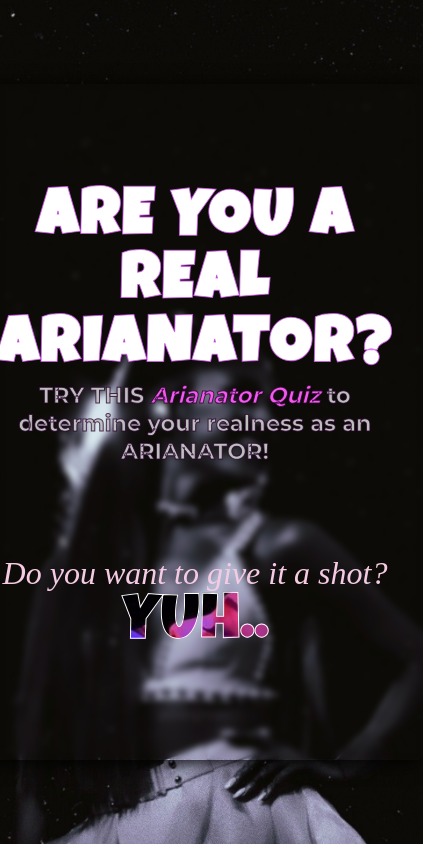
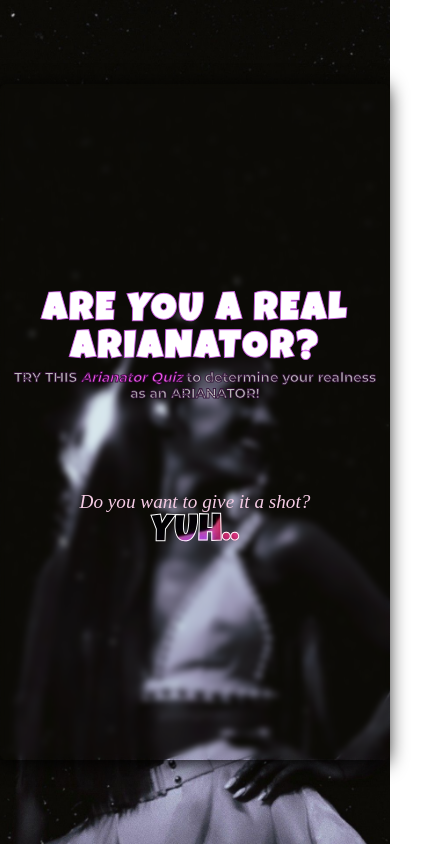
Before and after one commit to rizki-rianto666/arianator-quizz-JQuery, a plain HTML site: page index.html in a window 390 px wide. Shown: the whole page, 423 px wide, since content can reach past the window. Drawn offline with Linux system fonts and the light colour scheme.

Commit message:
Adding media query to index.css

```diff
--- a/index.css
+++ b/index.css
@@ -84,3 +84,17 @@
     font-style: oblique;
     font-size: 2rem;
 }
+
+@media screen and (max-width: 500px) {
+    * {
+        font-size: 60%;
+    }
+
+    main {
+        padding: 10px;
+    }
+
+    .whatfan {
+        font-size: 100%;
+    }
+}
```
